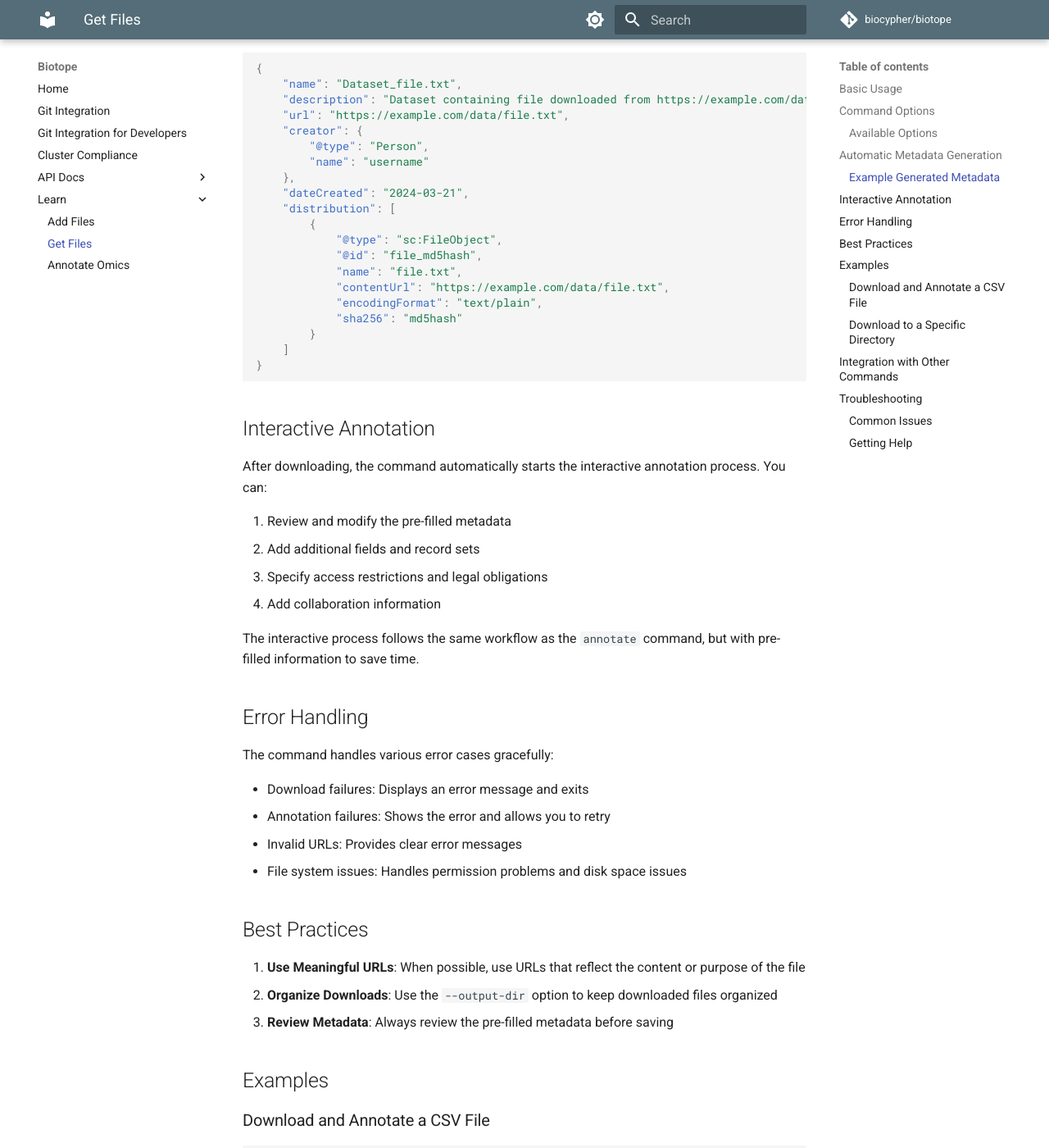
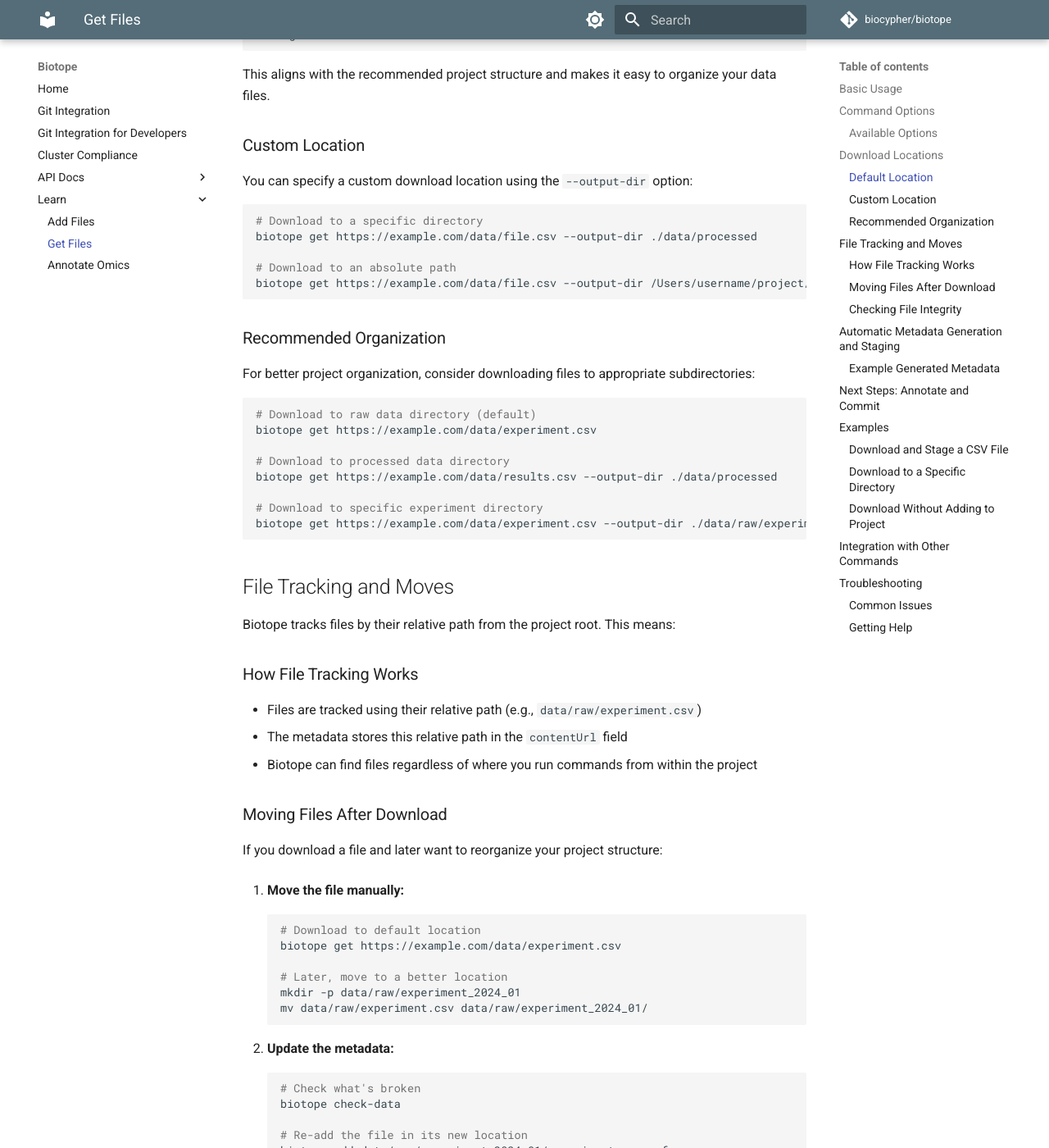
Before and after one commit to heispv/biotope, an MkDocs documentation site: the page built from docs/learn/tutorials/get-files.md, in a window 1280 px wide and 1400 px high, scrolled down 1401 px. Shown: the whole window at 82% size. Built offline with MkDocs 1.6.1 and Material for MkDocs 9.7.7, drawn with Linux system fonts in a browser that asks for light colours; comment, search, counter and statistics services are not loaded; some of the changed text lies outside the part shown.

Commit message:
integrate the legacy `get` command with the new git-on-top approach

````diff
--- a/docs/learn/tutorials/get-files.md
+++ b/docs/learn/tutorials/get-files.md
@@ -1,10 +1,6 @@
-# Downloading and Annotating Files with `get`
+# Downloading and Staging Files with `get`
 
-The `get` command in Biotope provides a convenient way to download files and
-automatically start the annotation process. It combines file downloading
-capabilities with Biotope's powerful annotation system. Check also the
-[annotation tutorial](annotate-omics.md) for more information on how to annotate
-your data.
+The `get` command in Biotope provides a convenient way to download files from a URL and immediately stage them for metadata creation and version control. It integrates seamlessly with Biotope's git-on-top workflow. See also the [annotation tutorial](annotate-omics.md) for more information on annotating your data.
 
 ## Basic Usage
 
@@ -21,15 +17,15 @@
 ```
 
 This will:
-1. Download the file to the `downloads` directory
-2. Calculate its MD5 hash
-3. Detect the file type
-4. Create pre-filled metadata
-5. Automatically start the interactive annotation process
+1. Download the file to the `data/raw` directory (or a custom location)
+2. Add the file to your biotope project and stage it for metadata creation (using the same mechanism as `biotope add`)
+3. Show you the next steps: annotate and commit
+
+**Note:** The annotation process is now a separate, explicit step. After downloading, you should run `biotope annotate --staged` to create or complete the metadata, and then commit your changes.
 
 ## Command Options
 
-The `get` command supports the following option:
+The `get` command supports the following options:
 
 ```bash
 biotope get [OPTIONS] URL
@@ -37,25 +33,125 @@
 
 ### Available Options
 
-- `--output-dir`, `-o`: Specify a custom directory for downloaded files
+- `--output-dir`, `-o`: Specify a custom directory for downloaded files (default: `data/raw`)
   ```bash
   biotope get https://example.com/data/file.txt --output-dir /path/to/dir
   ```
+- `--no-add`: Download the file without adding it to the biotope project (advanced use)
 
-## Automatic Metadata Generation
+## Download Locations
 
-When downloading a file, the `get` command automatically generates initial
-metadata in Croissant ML format. This includes:
+### Default Location
 
-- File identification (name, path, MD5 hash)
+By default, files are downloaded to a `data/raw` directory in your current working directory:
+
+```
+your-project/
+├── data/
+│   ├── raw/           # Default download location
+│   │   ├── file1.csv
+│   │   └── file2.fasta
+│   └── processed/
+├── .biotope/
+└── .git/
+```
+
+This aligns with the recommended project structure and makes it easy to organize your data files.
+
+### Custom Location
+
+You can specify a custom download location using the `--output-dir` option:
+
+```bash
+# Download to a specific directory
+biotope get https://example.com/data/file.csv --output-dir ./data/processed
+
+# Download to an absolute path
+biotope get https://example.com/data/file.csv --output-dir /Users/username/project/data
+```
+
+### Recommended Organization
+
+For better project organization, consider downloading files to appropriate subdirectories:
+
+```bash
+# Download to raw data directory (default)
+biotope get https://example.com/data/experiment.csv
+
+# Download to processed data directory
+biotope get https://example.com/data/results.csv --output-dir ./data/processed
+
+# Download to specific experiment directory
+biotope get https://example.com/data/experiment.csv --output-dir ./data/raw/experiment_2024_01
+```
+
+## File Tracking and Moves
+
+Biotope tracks files by their relative path from the project root. This means:
+
+### How File Tracking Works
+
+- Files are tracked using their relative path (e.g., `data/raw/experiment.csv`)
+- The metadata stores this relative path in the `contentUrl` field
+- Biotope can find files regardless of where you run commands from within the project
+
+### Moving Files After Download
+
+If you download a file and later want to reorganize your project structure:
+
+1. **Move the file manually:**
+   ```bash
+   # Download to default location
+   biotope get https://example.com/data/experiment.csv
+
+   # Later, move to a better location
+   mkdir -p data/raw/experiment_2024_01
+   mv data/raw/experiment.csv data/raw/experiment_2024_01/
+   ```
+
+2. **Update the metadata:**
+   ```bash
+   # Check what's broken
+   biotope check-data
+
+   # Re-add the file in its new location
+   biotope add data/raw/experiment_2024_01/experiment.csv --force
+   ```
+
+3. **Commit the changes:**
+   ```bash
+   biotope commit -m "Reorganize experiment data into subdirectory"
+   ```
+
+### Checking File Integrity
+
+Use `biotope check-data` to verify that all tracked files are still accessible:
+
+```bash
+# Check all files
+biotope check-data
+
+# Check specific file
+biotope check-data -f data/raw/experiment.csv
+```
+
+This will report:
+- **Valid**: File exists and checksum matches
+- **Missing**: File not found at recorded location
+- **Corrupted**: File exists but checksum doesn't match
+- **Untracked**: File not tracked in biotope
+
+## Automatic Metadata Generation and Staging
+
+When downloading a file, the `get` command automatically generates initial metadata in Croissant ML format and stages it in git. This includes:
+
+- File identification (name, path, SHA256 hash)
 - File type detection
 - Source URL
 - Creator information
 - Creation date
-- Basic record set structure
 
-The generated metadata follows the schema.org and Croissant ML standards, making
-it compatible with the rest of the Biotope ecosystem.
+The generated metadata follows the schema.org and Croissant ML standards, making it compatible with the rest of the Biotope ecosystem. Metadata is created in `.biotope/datasets/` and staged for commit.
 
 ### Example Generated Metadata
 
@@ -72,65 +168,70 @@
     "distribution": [
         {
             "@type": "sc:FileObject",
-            "@id": "file_md5hash",
+            "@id": "file_sha256hash",
             "name": "file.txt",
-            "contentUrl": "https://example.com/data/file.txt",
+            "contentUrl": "data/raw/file.txt",
             "encodingFormat": "text/plain",
-            "sha256": "md5hash"
+            "sha256": "sha256hash"
         }
     ]
 }
 ```
 
-## Interactive Annotation
+## Next Steps: Annotate and Commit
 
-After downloading, the command automatically starts the interactive annotation
-process. You can:
+After downloading and staging the file, continue with the standard git-on-top workflow:
 
-1. Review and modify the pre-filled metadata
-2. Add additional fields and record sets
-3. Specify access restrictions and legal obligations
-4. Add collaboration information
+1. **Check status:**
+   ```bash
+   biotope status
+   ```
+   This shows the staged file and its metadata status.
 
-The interactive process follows the same workflow as the `annotate` command, but
-with pre-filled information to save time.
+2. **Annotate the file:**
+   ```bash
+   biotope annotate interactive --staged
+   ```
+   This opens an interactive session to complete the metadata.
 
-## Error Handling
-
-The command handles various error cases gracefully:
-
-- Download failures: Displays an error message and exits
-- Annotation failures: Shows the error and allows you to retry
-- Invalid URLs: Provides clear error messages
-- File system issues: Handles permission problems and disk space issues
-
-## Best Practices
-
-1. **Use Meaningful URLs**: When possible, use URLs that reflect the content or purpose of the file
-2. **Organize Downloads**: Use the `--output-dir` option to keep downloaded files organized
-3. **Review Metadata**: Always review the pre-filled metadata before saving
+3. **Commit your changes:**
+   ```bash
+   biotope commit -m "Add new dataset from URL"
+   ```
 
 ## Examples
 
-### Download and Annotate a CSV File
+### Download and Stage a CSV File
 
 ```bash
 biotope get https://example.com/data/expression.csv
+biotope status
+biotope annotate interactive --staged
+biotope commit -m "Add expression dataset"
 ```
 
 ### Download to a Specific Directory
 
 ```bash
-biotope get https://example.com/data/expression.csv --output-dir ./data/raw
+biotope get https://example.com/data/expression.csv --output-dir ./data/processed
+```
+
+### Download Without Adding to Project
+
+```bash
+biotope get https://example.com/data/expression.csv --no-add
+# Later, manually add the file
+biotope add data/raw/expression.csv
 ```
 
 ## Integration with Other Commands
 
-The `get` command integrates well with other Biotope commands:
+The `get` command integrates with the full git-on-top workflow:
 
-- Use `biotope annotate validate` to validate the generated metadata
-- Use `biotope read` to read the downloaded and annotated files
-- Use `biotope chat` to ask questions about the downloaded data
+- Use `biotope status` to see staged files and their annotation status
+- Use `biotope annotate interactive --staged` to annotate all newly downloaded files
+- Use `biotope commit` to save your changes
+- Use `biotope check-data` to verify data integrity
 
 ## Troubleshooting
 
@@ -141,15 +242,24 @@
    - Verify the URL is accessible
    - Ensure you have write permissions in the output directory
 
-2. **Annotation Fails**
+2. **Metadata Not Created**
+   - Make sure you are in a biotope project and a git repository
+   - Check for error messages in the output
+
+3. **Annotation Fails**
    - Check if the file is corrupted
    - Verify you have sufficient disk space
    - Ensure you have the required permissions
 
-3. **Metadata Issues**
+4. **Metadata Issues**
    - Use `biotope annotate validate` to check metadata validity
    - Review the pre-filled metadata carefully
    - Make sure all required fields are filled
+
+5. **File Not Found After Move**
+   - Use `biotope check-data` to identify missing files
+   - Re-add files in their new locations with `biotope add --force`
+   - Commit the changes to update metadata
 
 ### Getting Help
 
````
Also changed, not shown: docs/index.md (+15 -5 lines), docs/learn/tutorials/add-files.md (+41 -15 lines), docs/learn/tutorials/index.md (+8 -46 lines), 3 other files.
